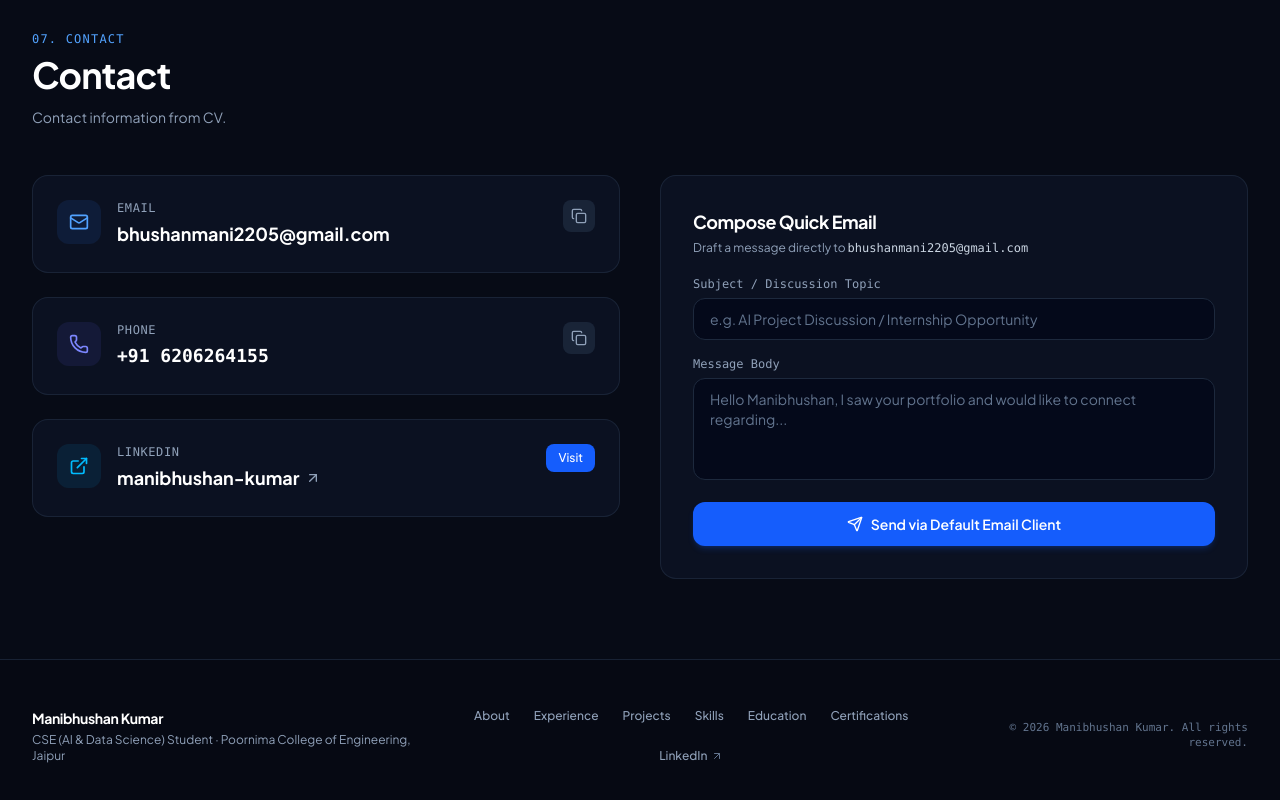
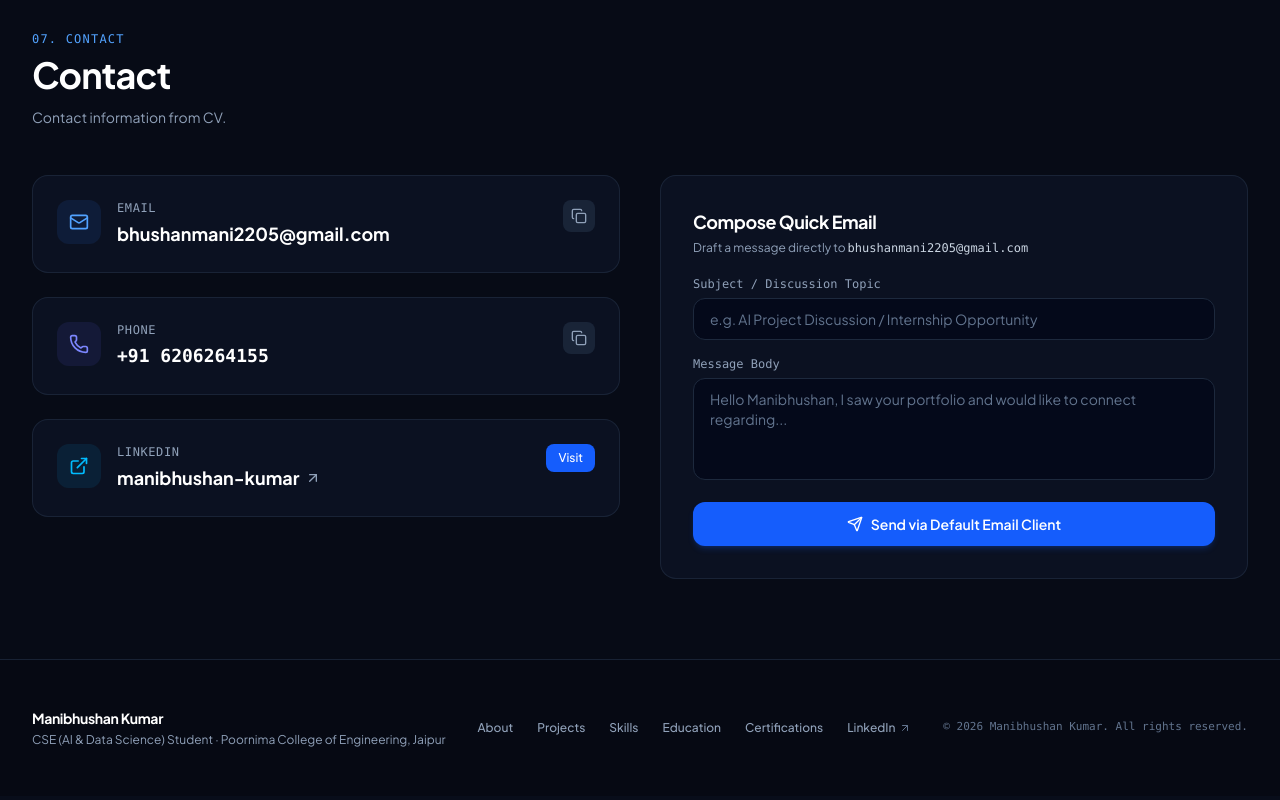
Before and after one commit to Manibhushan4155/manibhushan-kumar-portfolio-site, a React (Vite) app: page / in a window 1280 px wide. Shown: the part 4299-5099 px from the top of the page. Built offline with nearby package versions, Linux system fonts and the light colour scheme.

Commit message:
Remove work-history link from footer
Keep footer links consistent with sections shown in the updated CV-based portfolio.

```diff
--- a/src/components/Footer.tsx
+++ b/src/components/Footer.tsx
@@ -2,60 +2,28 @@ import React from 'react';
 import { PERSONAL_INFO } from '../data/portfolioData';
 import { ArrowUpRight } from 'lucide-react';
 
-export const Footer: React.FC = () => {
-  return (
+export const Footer: React.FC = () => (
   <footer className="border-t border-slate-800/80 bg-[#060913] py-12 text-slate-400 text-xs">
     <div className="max-w-7xl mx-auto px-4 sm:px-6 lg:px-8">
       <div className="flex flex-col md:flex-row items-center justify-between gap-6">
-
-          {/* Brand & Academic Identity */}
         <div className="space-y-1 text-center md:text-left">
-            <div className="text-sm font-bold text-white tracking-tight">
-              {PERSONAL_INFO.name}
+          <div className="text-sm font-bold text-white tracking-tight">{PERSONAL_INFO.name}</div>
+          <div className="text-slate-400">{PERSONAL_INFO.title} · {PERSONAL_INFO.institution}</div>
         </div>
-            <div className="text-slate-400">
-              {PERSONAL_INFO.title} · {PERSONAL_INFO.institution}
-            </div>
-          </div>
-
-          {/* Quick Links */}
         <div className="flex flex-wrap items-center justify-center gap-6 font-medium">
-            <a href="#about" className="hover:text-white transition-colors">
-              About
-            </a>
-            <a href="#experience" className="hover:text-white transition-colors">
-              Experience
-            </a>
-            <a href="#projects" className="hover:text-white transition-colors">
-              Projects
-            </a>
-            <a href="#skills" className="hover:text-white transition-colors">
-              Skills
-            </a>
-            <a href="#education" className="hover:text-white transition-colors">
-              Education
-            </a>
-            <a href="#certifications" className="hover:text-white transition-colors">
-              Certifications
-            </a>
-            <a
-              href={PERSONAL_INFO.linkedIn}
-              target="_blank"
-              rel="noopener noreferrer"
-              className="hover:text-blue-400 transition-colors inline-flex items-center gap-1"
-            >
-              <span>LinkedIn</span>
-              <ArrowUpRight className="w-3 h-3 text-slate-500" />
+          <a href="#about" className="hover:text-white transition-colors">About</a>
+          <a href="#projects" className="hover:text-white transition-colors">Projects</a>
+          <a href="#skills" className="hover:text-white transition-colors">Skills</a>
+          <a href="#education" className="hover:text-white transition-colors">Education</a>
+          <a href="#certifications" className="hover:text-white transition-colors">Certifications</a>
+          <a href={PERSONAL_INFO.linkedIn} target="_blank" rel="noopener noreferrer" className="hover:text-blue-400 transition-colors inline-flex items-center gap-1">
+            <span>LinkedIn</span><ArrowUpRight className="w-3 h-3 text-slate-500" />
           </a>
         </div>
-
-          {/* Copyright notice */}
         <div className="text-slate-500 text-center md:text-right font-mono text-[11px]">
           © {new Date().getFullYear()} Manibhushan Kumar. All rights reserved.
         </div>
-
       </div>
     </div>
   </footer>
 );
-};
```
Lines whose indentation alone changed are shown as unchanged.
